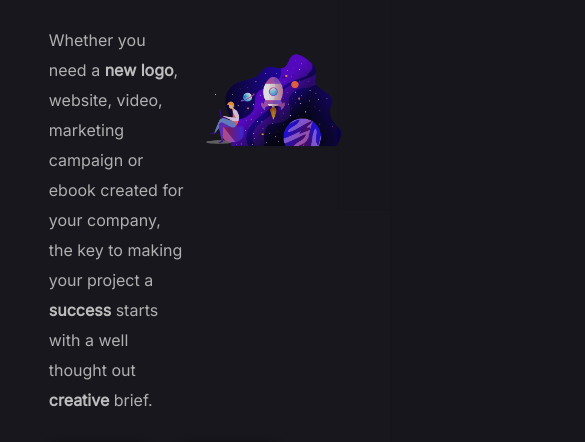
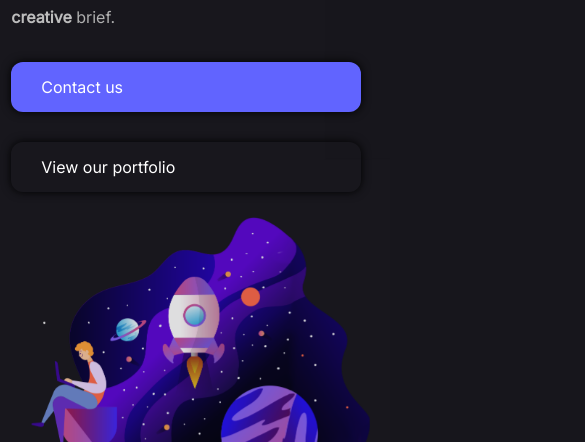
Before and after one commit to shahinadev/agency-website, a plain HTML site: page index.html in a window 390 px wide. Shown: the part 386-828 px from the top of the page, 585 px wide, since content can reach past the window. Drawn offline with Linux system fonts and the light colour scheme.

Commit message:
mobile responsive added..

```diff
--- a/assets/css/style.css
+++ b/assets/css/style.css
@@ -418,3 +418,37 @@ ul.links {
   margin-top: 44px;
   background: #6a6565;
 }
+
+@media only screen and (max-width: 600px) {
+  .container {
+    width: 100%;
+    padding: 0 20px;
+  }
+  .services_container,
+  .about_container,
+  .btn_group,
+  .header_section {
+    flex-direction: column;
+    padding-bottom: 40px;
+  }
+
+  .project_container {
+    grid-template-columns: repeat(1, 1fr);
+  }
+  .half_width,
+  .services_header,
+  .header_banner {
+    width: 100%;
+  }
+  .btn_group {
+    margin: 0;
+    padding: 0;
+  }
+  .btn_group > .btn {
+    width: 100%;
+    margin: 0 auto;
+  }
+  .btn_group > .btn:first-child {
+    margin-bottom: 30px;
+  }
+}
```
